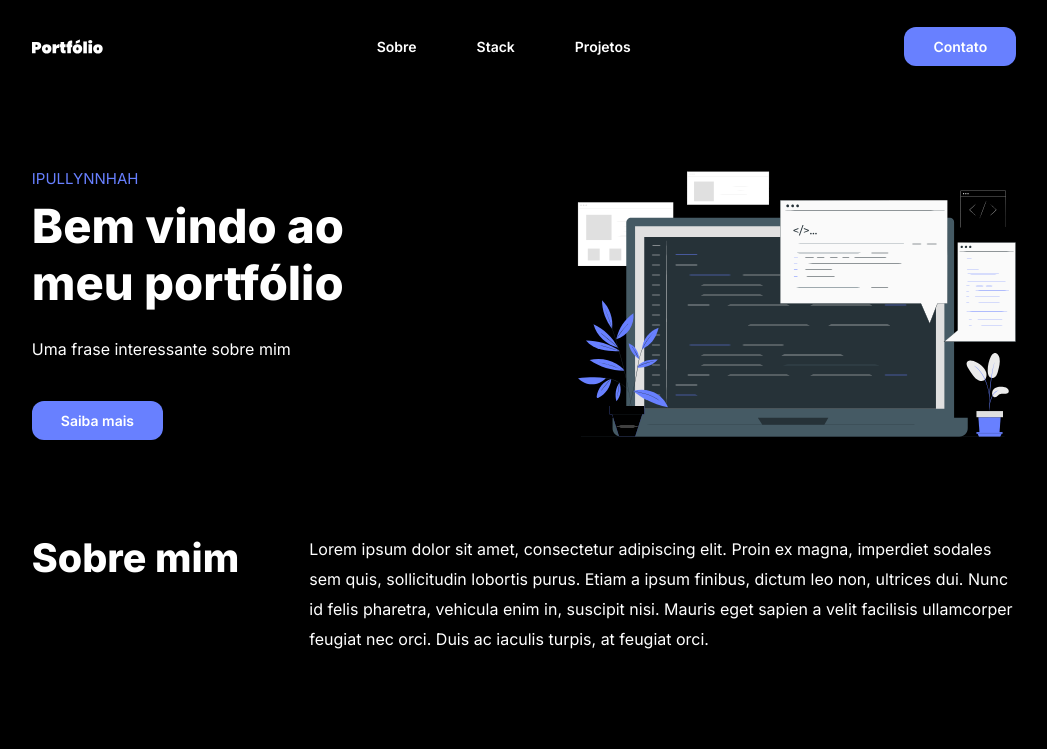
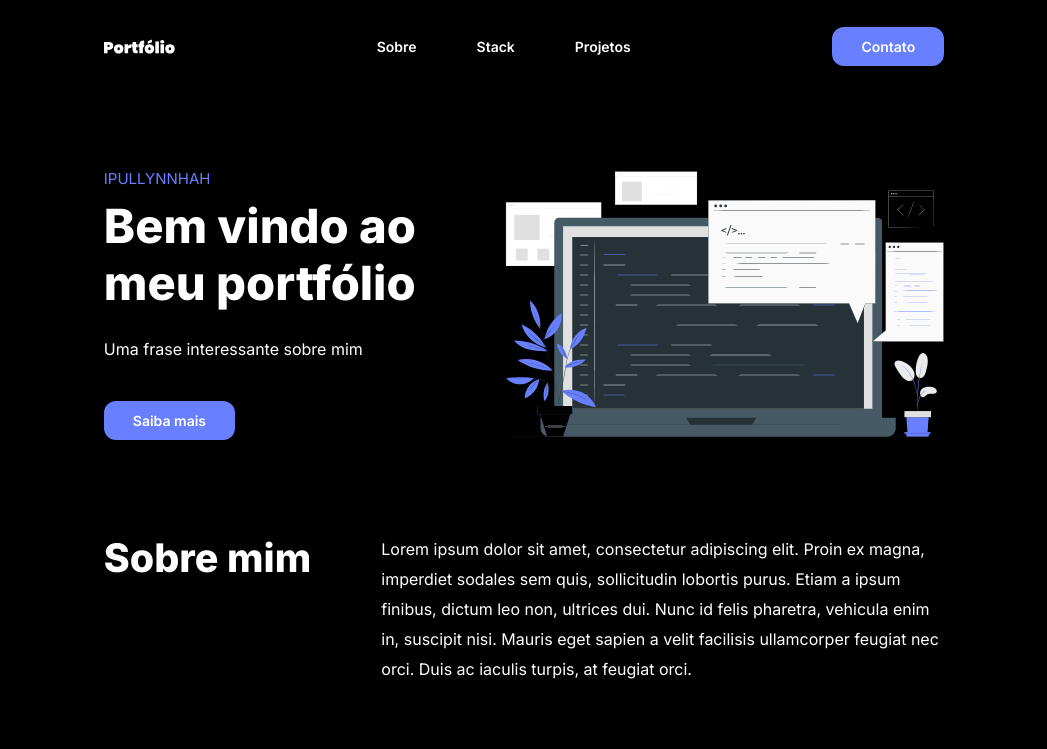
Before and after one commit to ipullynnhah/m3-s1-entrega-porfolio-ipullynnhah, a React (Vite) app: page / in a window 1280 px wide. Shown: the top 749 px of the page, without its empty margins (116-1163 px from the left). Built offline with nearby package versions, Linux system fonts and the light colour scheme.

Commit message:
fixme: need to fix card component

```diff
--- a/src/components/ProjectSection/ProjectList/ProjectCard/index.jsx
+++ b/src/components/ProjectSection/ProjectList/ProjectCard/index.jsx
@@ -3,7 +3,7 @@ import { LinkIcon } from "../../../fragments/LinkIcon";
 
 export function ProjectCard({ name, link, repo, description }) {
   return (
-    <li className={"card"}>
+    <li className={"card lg"}>
       <div>
         <h3 className={"title sm"}>{name}</h3>
         <LinkIcon name={name} url={repo} icon={githubIcon} />
--- a/src/components/TechSection/TechList/TechCard/index.jsx
+++ b/src/components/TechSection/TechList/TechCard/index.jsx
@@ -1,6 +1,6 @@
 export function TechCard({ icon, name }) {
   return (
-    <li className={"card"}>
+    <li className={"card sm"}>
       <img src={icon} alt={name} />
       <h3 className={"title sm"}>{name}</h3>
     </li>
--- a/src/pages/TemplatePage/style.module.css
+++ b/src/pages/TemplatePage/style.module.css
@@ -1,5 +1,5 @@
 .page {
-  max-width: 65rem;
+  max-width: 56rem;
   padding: 1.69rem clamp(1.69rem, 1.6689rem + 0.0901vw, 1.75rem);
   margin: 0 auto;
 }
```
